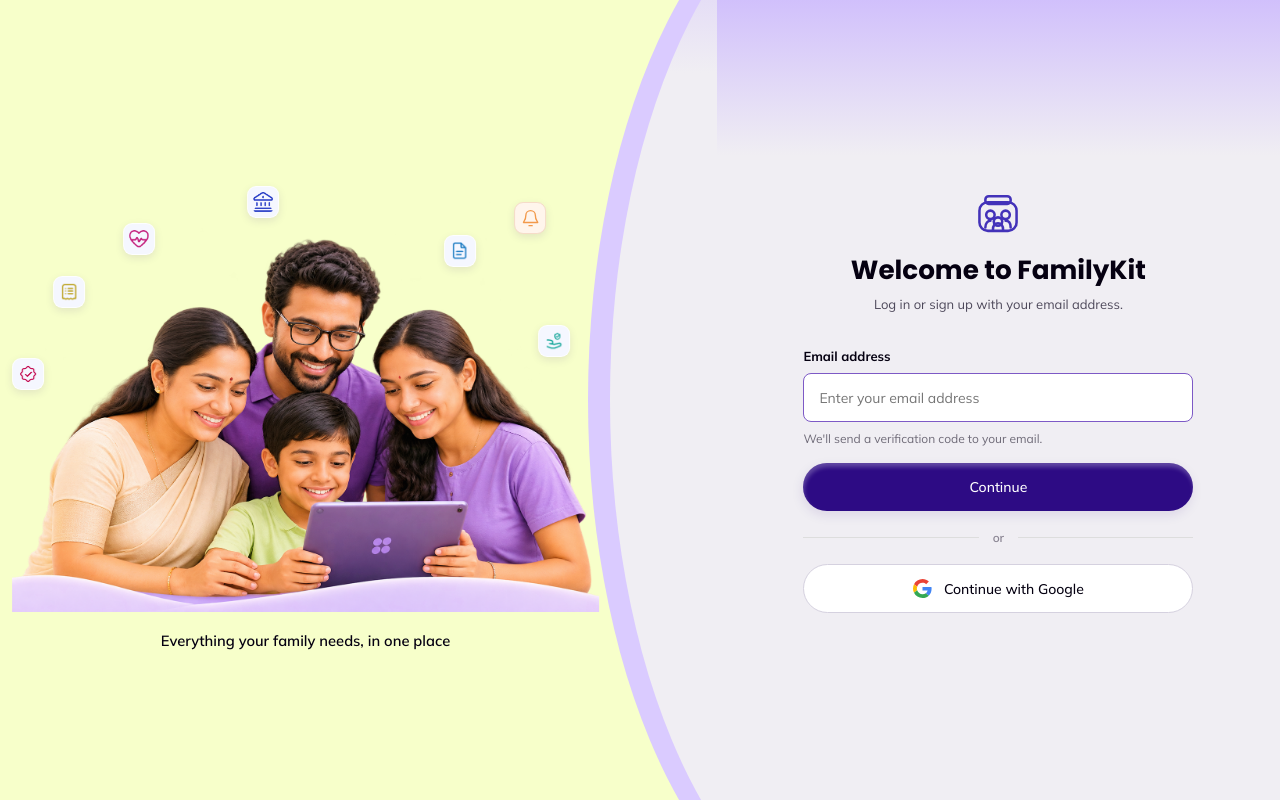
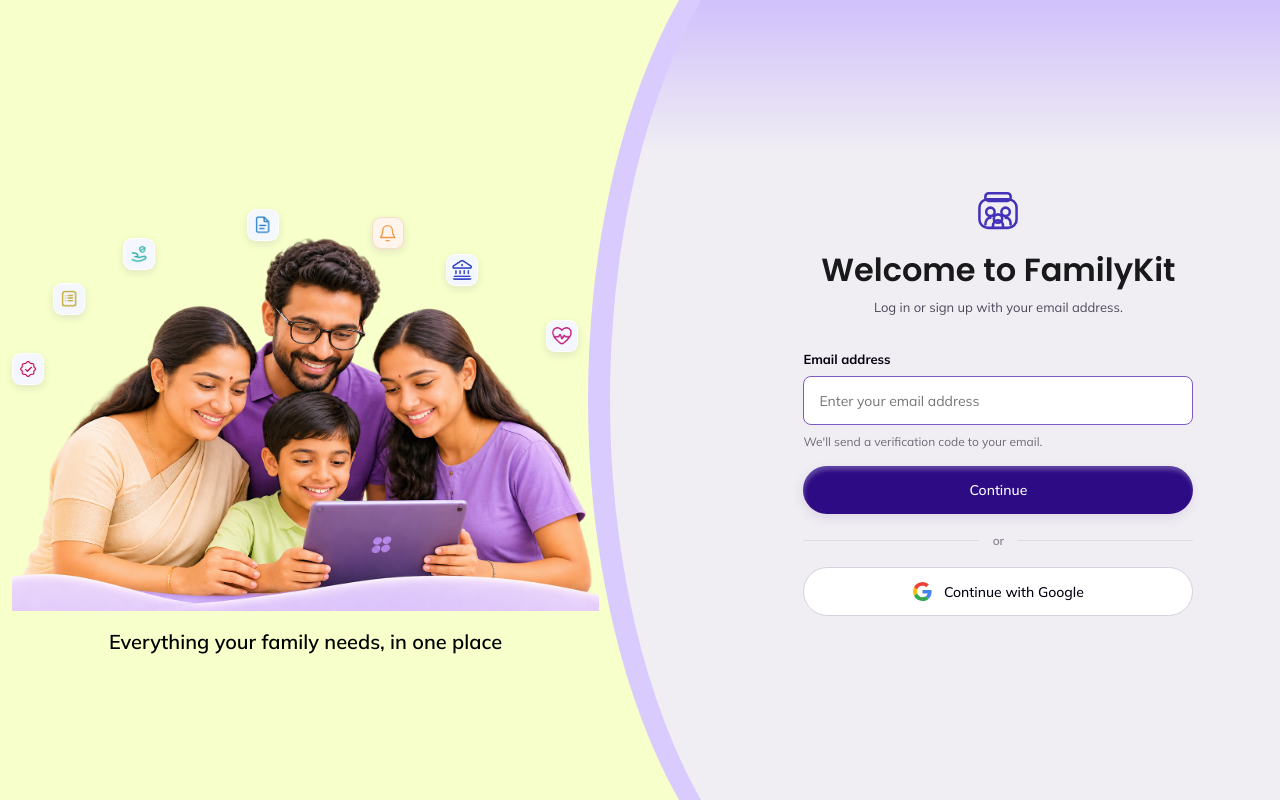
Before and after one commit to medhaara-innovations-dev/FAMILY-KIT-PRELIM_PAGE, a React (Vite) app: page /signup in a window 1280 px wide. Built offline with nearby package versions, Linux system fonts and the light colour scheme.

Commit message:
Updated FamilyKit UI and FAQ fixes

```diff
--- a/src/auth/SignupPage.css
+++ b/src/auth/SignupPage.css
@@ -1,3 +1,5 @@
+@import url("https://fonts.googleapis.com/css2?family=Poppins:wght@400;500;600;700&display=swap");
+
 .signup-page {
   min-height: 100vh;
   display: flex;
@@ -978,3 +980,167 @@
     font-size: clamp(13px, 1.15vw, 18px);
   }
 }
+
+/* Bell between House and Document — Desktop only */
+
+@media (min-width: 1025px) {
+  .signup-page--welcome .signup-family-art .signup-float-icon--bell {
+    position: absolute;
+    top: -2%;
+    left: 55%;
+    right: auto;
+    transform: translateX(-50%);
+    z-index: 5;
+  }
+}
+
+/* ================================================
+   FAMILYKIT — EVEN FLOATING ICON SPACING
+   DESKTOP ONLY
+   ================================================ */
+
+@media (min-width: 1025px) {
+
+  .signup-page--welcome .signup-family-art .signup-float-icon {
+    width: 32px;
+    height: 32px;
+    min-width: 0;
+    max-width: none;
+    transform: none;
+  }
+
+  /* Leftmost pink icon */
+  .signup-page--welcome .signup-float-icon--extra {
+    top: 37%;
+    left: 0%;
+    right: auto;
+  }
+
+  /* Yellow bills icon */
+  .signup-page--welcome .signup-float-icon--bills {
+    top: 20%;
+    left: 7%;
+    right: auto;
+  }
+
+  /* Pink heart icon */
+  .signup-page--welcome .signup-float-icon--insurance {
+    top: 9%;
+    left: 19%;
+    right: auto;
+  }
+
+  /* Purple house icon */
+  .signup-page--welcome .signup-float-icon--vector {
+    top: 2%;
+    left: 40%;
+    right: auto;
+  }
+
+  /* Orange bell icon */
+  .signup-page--welcome .signup-float-icon--bell {
+    top: 4%;
+    left: 53%;
+    right: auto;
+  }
+
+  /* Blue document icon */
+  .signup-page--welcome .signup-float-icon--file {
+    top: 13%;
+    left: 74%;
+    right: auto;
+  }
+
+  /* Turquoise health icon */
+  .signup-page--welcome .signup-float-icon--health {
+    top: 29%;
+    left: 91%;
+    right: auto;
+  }
+}
+
+/* FINAL BELL POSITION FIX — DESKTOP ONLY */
+
+@media (min-width: 1025px) {
+  .signup-page--welcome
+  .signup-family-art
+  .signup-float-icon--bell {
+    position: absolute;
+    top: 4%;
+    left: 64%;
+    right: auto;
+    transform: translateX(-50%);
+    z-index: 10;
+  }
+}
+
+/* Desktop only: swap purple house and blue document positions. */
+@media (min-width: 1025px) {
+  .signup-page--welcome .signup-float-icon--vector {
+    top: 13%;
+    left: 74%;
+    right: auto;
+  }
+
+  .signup-page--welcome .signup-float-icon--file {
+    top: 2%;
+    left: 40%;
+    right: auto;
+  }
+}
+
+/* Align the curved overlay gradient with the right panel.
+   The overlay begins 17% above the viewport and is 134% tall;
+   a viewport-height gradient offset down by 17vh keeps its colors
+   aligned with the right-hand panel at every screen height. */
+@media (min-width: 1025px) {
+  .signup-page--welcome .signup-illustration-curve::after {
+    background-image: linear-gradient(180deg, #C4ADFF -8.01%, #F0EEF3 19.46%);
+    background-color: transparent;
+    background-size: 100% 100vh;
+    background-repeat: no-repeat;
+    background-position: left top 17vh;
+  }
+}
+
+/* Welcome to FamilyKit heading — Desktop only */
+
+@media (min-width: 1025px) {
+  .signup-page--welcome .signup-welcome-card h1 {
+    color: #19181A;
+    font-family: Poppins, sans-serif;
+    font-size: 32px;
+    font-style: normal;
+    font-weight: 600;
+    line-height: 40px;
+  }
+}
+
+/* Family illustration caption — Desktop only */
+
+@media (min-width: 1025px) {
+  .signup-page--welcome .signup-illustration-caption {
+    color: #000000;
+    font-family: Poppins, sans-serif;
+    font-size: 20px;
+    font-style: normal;
+    font-weight: 600;
+    line-height: normal;
+  }
+}
+
+/* Continue button text — Desktop only */
+
+@media (min-width: 1025px) {
+  .signup-page--welcome
+  .signup-welcome-card
+  > .signup-primary-continue {
+    color: #FFFFFF;
+    text-align: center;
+    font-family: "Poppins", sans-serif;
+    font-size: 14px;
+    font-style: normal;
+    font-weight: 500;
+    line-height: 16px;
+  }
+}
```
